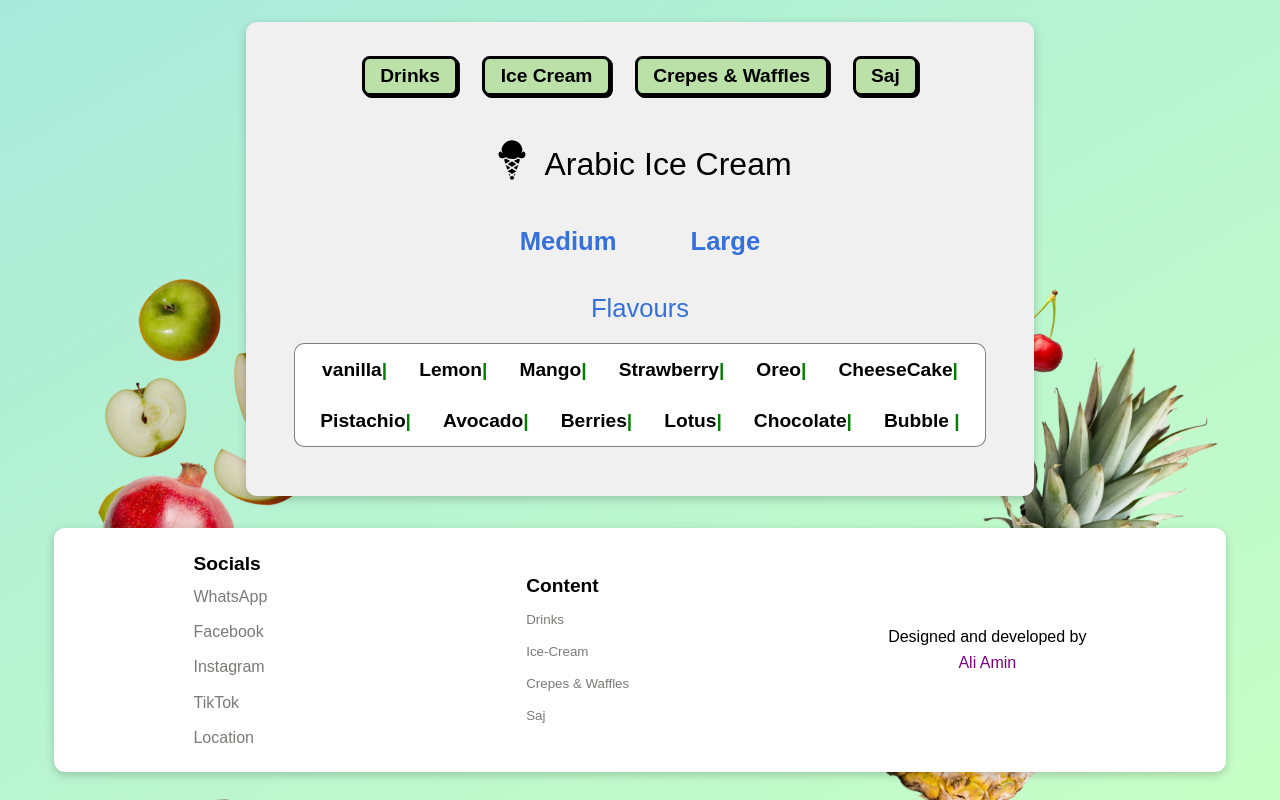
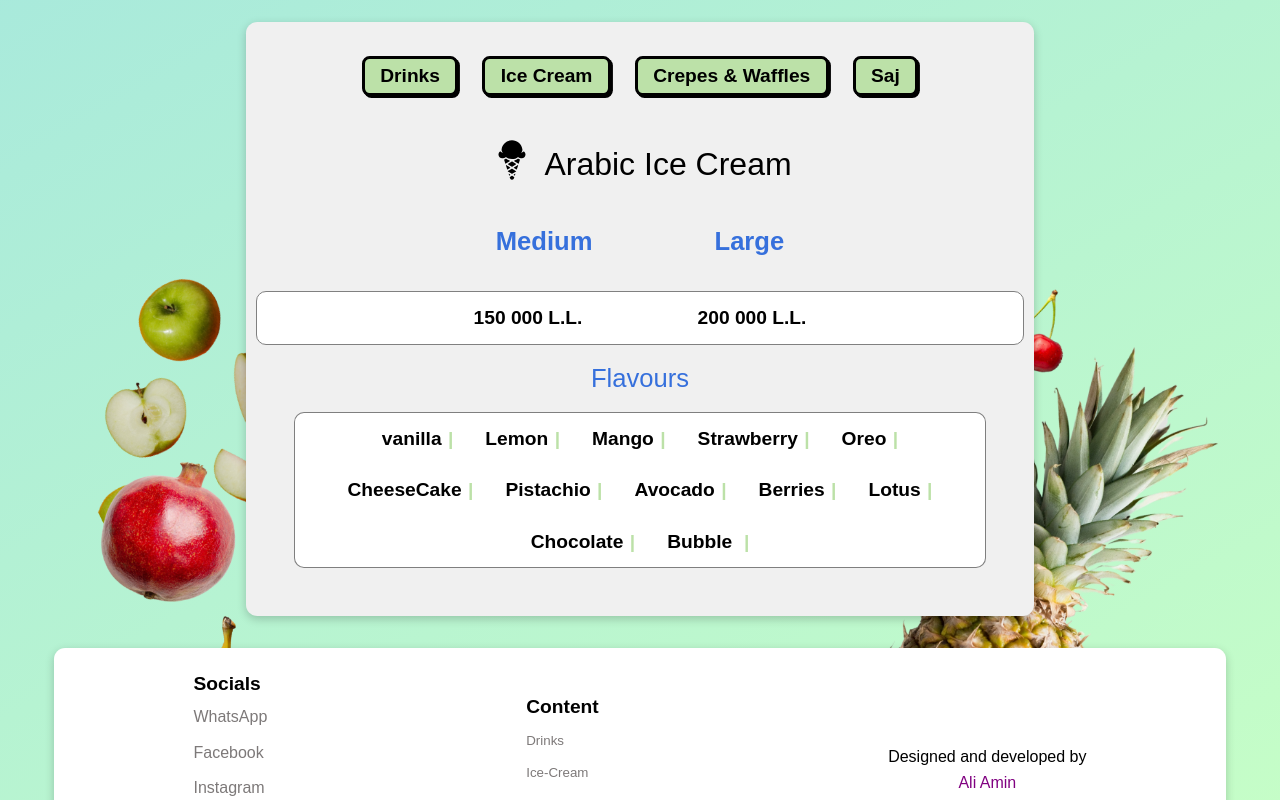
Before and after one commit to substro/Juice-Fuel, a React (Vite) app: page / in a window 1280 px wide. Both pictures are taken after a click on the button "Ice-Cream". Shown: the part 400-1200 px from the top of the page. Built offline with nearby package versions, Linux system fonts and the light colour scheme; a web font is replaced by a local one.

Commit message:
ice cream #2

```diff
--- a/src/Components/IceCream.jsx
+++ b/src/Components/IceCream.jsx
@@ -1,6 +1,6 @@
-import React from 'react'
+import React, { Fragment } from 'react'
 import { IoIosIceCream } from 'react-icons/io'
-import { flavours } from '../Data/IceCream'
+import { flavours, prices } from '../Data/IceCream'
 
 export const IceCream = () => {
 	return (
@@ -18,7 +18,12 @@ export const IceCream = () => {
 					<h4>Large</h4>
 				</div>
 				<div className='price'>
-					<p></p>
+					{prices.map((item, i) => (
+						<Fragment key={i}>
+							<p>{item.medium}</p>
+							<p>{item.Large}</p>
+						</Fragment>
+					))}
 				</div>
 
 				<div className='flavours'>
--- a/src/Data/IceCream.js
+++ b/src/Data/IceCream.js
@@ -34,5 +34,6 @@ export const flavours = [
 	},
 	{
 		name: 'Bubble ',
-	}
+	},
 ]
+export const prices = [{ medium: '150 000 L.L.' }, { Large: '200 000 L.L.' }]
--- a/src/SCSS/iceCream.scss
+++ b/src/SCSS/iceCream.scss
@@ -8,10 +8,26 @@
 	.sizes {
 		display: flex;
 		justify-content: center;
+		gap: 7rem;
+		margin-bottom: 1rem;
+    font-size: 1rem;
+	}
+	.price {
+		// width: max-content;
+		font-weight: bold;
+		font-size: clamp(0.85rem, 1.5vw, 3rem);
+		display: flex;
+		justify-content: center;
+		gap: clamp(1rem, 3vw, 2.4rem);
+		background-color: white;
+		padding-block: 1rem;
+		border: 1px solid grey;
+		border-radius: 10px;
 	}
 	.flavours {
 		padding-inline: clamp(1rem, 3vw, 3rem);
 		padding-bottom: clamp(1rem, 3vw, 3rem);
+		margin-top: 1rem;
 	}
 	.items {
 		background: white;
@@ -33,10 +49,10 @@
 			font-size: 0.9rem;
 		}
 	}
-  b{
-    color:green;
-
-  }
+	b {
+		color: #bce1a8;
+		padding-left: 0.4rem;
+	}
 
 	@media (min-width: 601px) {
 		width: clamp(50vw, 60vw, 70vw);
```
